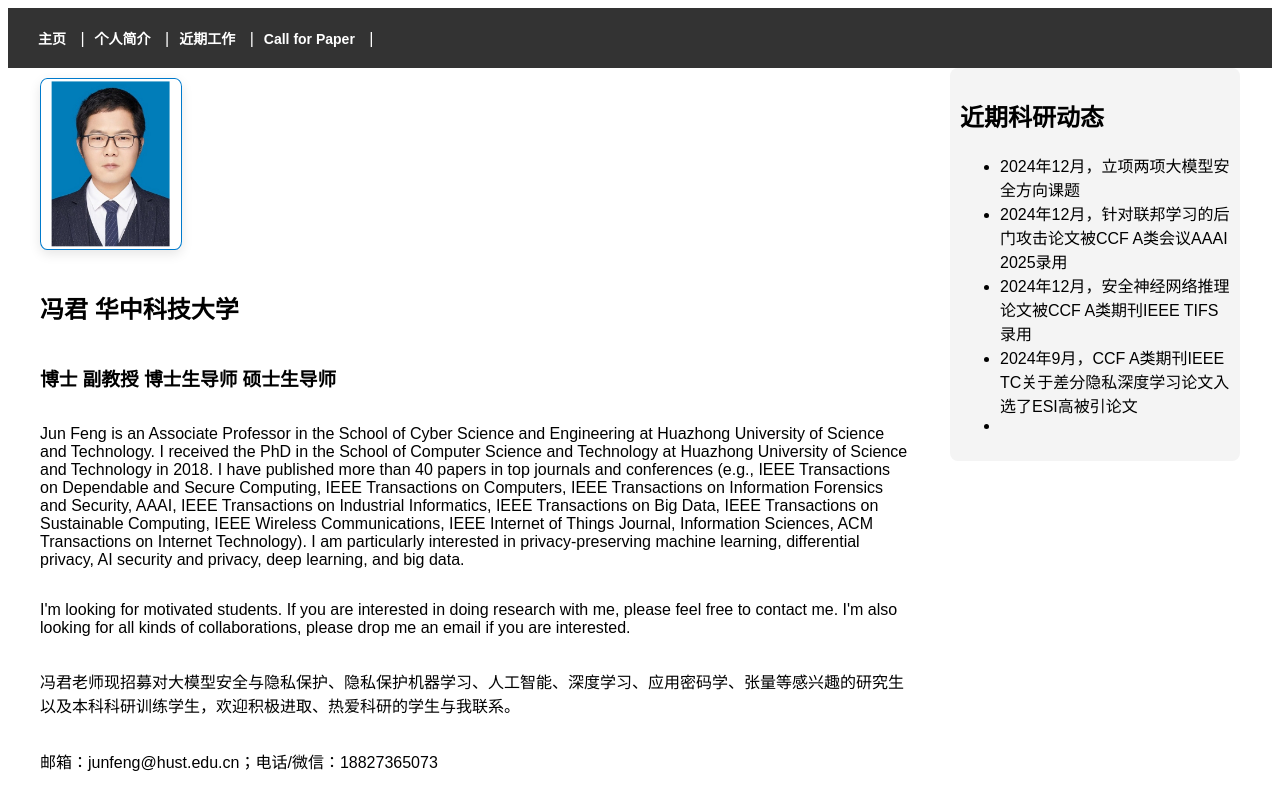
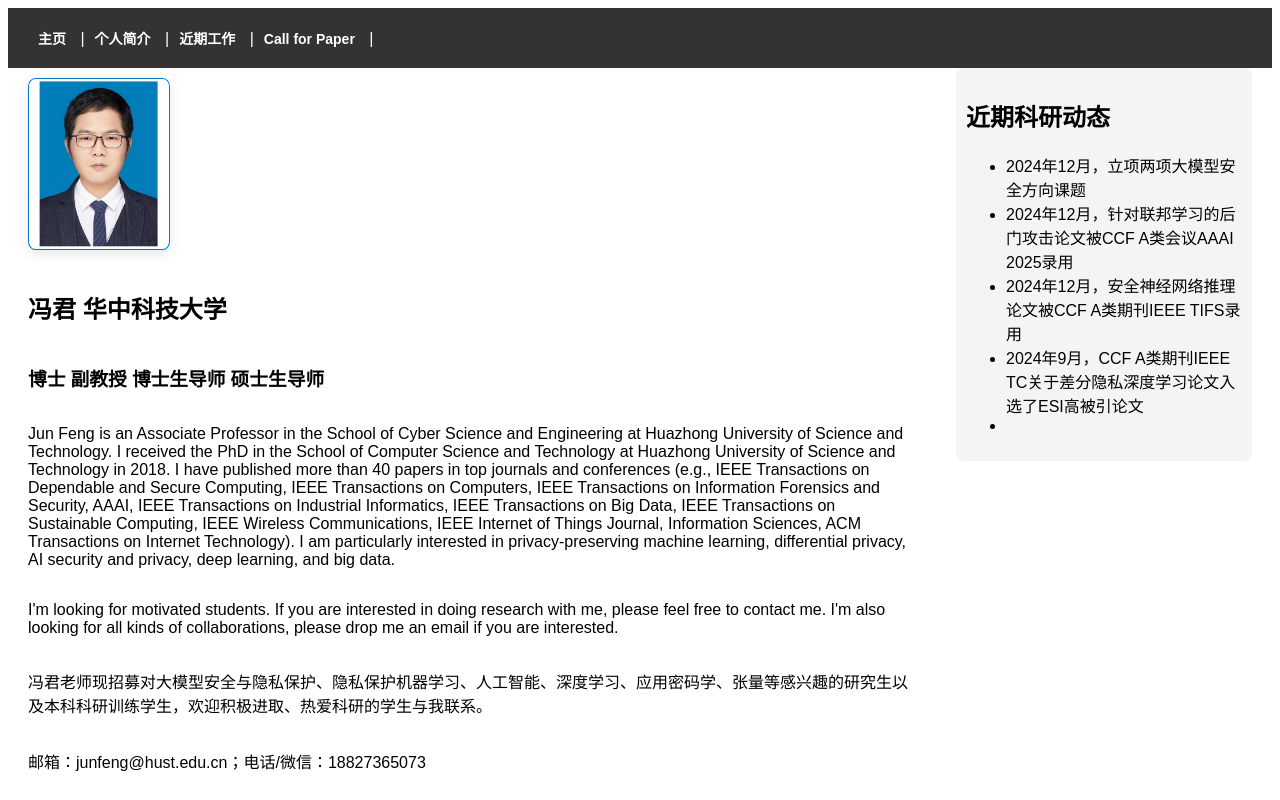
Before and after one commit to junfeng989/junfeng989.github.io, a Gatsby site: page / in a window 1280 px wide. Shown: the top 800 px of the page. Built offline with nearby package versions, Linux system fonts and the light colour scheme; Gatsby itself is replaced by a stand-in of ours.

Commit message:
Update index.js

```diff
--- a/src/pages/index.js
+++ b/src/pages/index.js
@@ -82,7 +82,7 @@
   display: "flex",               // 使用 Flex 布局
   justifyContent: "space-between", // 左右内容分布
   padding: "0 20px",             // 页面左右内边距
-  maxWidth: "1200px",            // 设置页面最大宽度
+  maxWidth: "1600px",            // 设置页面最大宽度
   margin: "0 auto",              // 内容居中
 }
 
```
